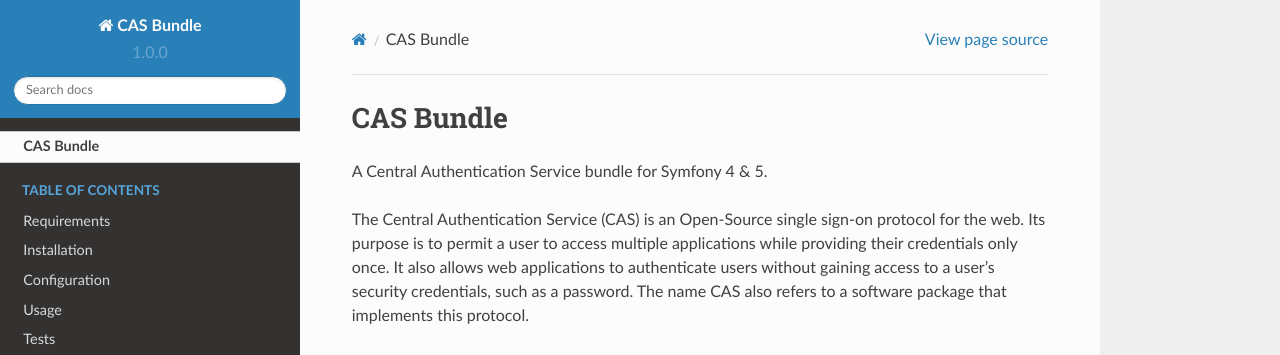
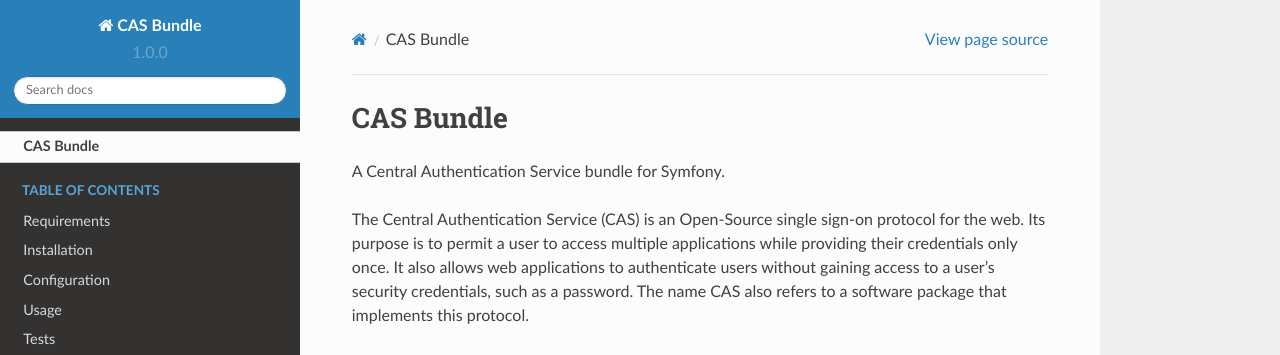
Before and after one commit to ecphp/cas-bundle, a Sphinx documentation site: the page built from docs/index.rst, in a window 1280 px wide. Shown: the top 355 px of the page. Built offline with Sphinx 7.4.7 and the Read the Docs theme 2.0.0, drawn with Linux system fonts in a browser that asks for light colours.

Commit message:
docs: Remove Symfony version.

```diff
--- a/docs/index.rst
+++ b/docs/index.rst
@@ -1,7 +1,7 @@
 CAS Bundle
 ==========
 
-A Central Authentication Service bundle for Symfony 4 & 5.
+A Central Authentication Service bundle for Symfony.
 
 The Central Authentication Service (CAS) is an Open-Source single sign-on protocol for the web.
 Its purpose is to permit a user to access multiple applications while providing their credentials only once.
```
Also changed, not shown: README.md (+1 -1 lines).
